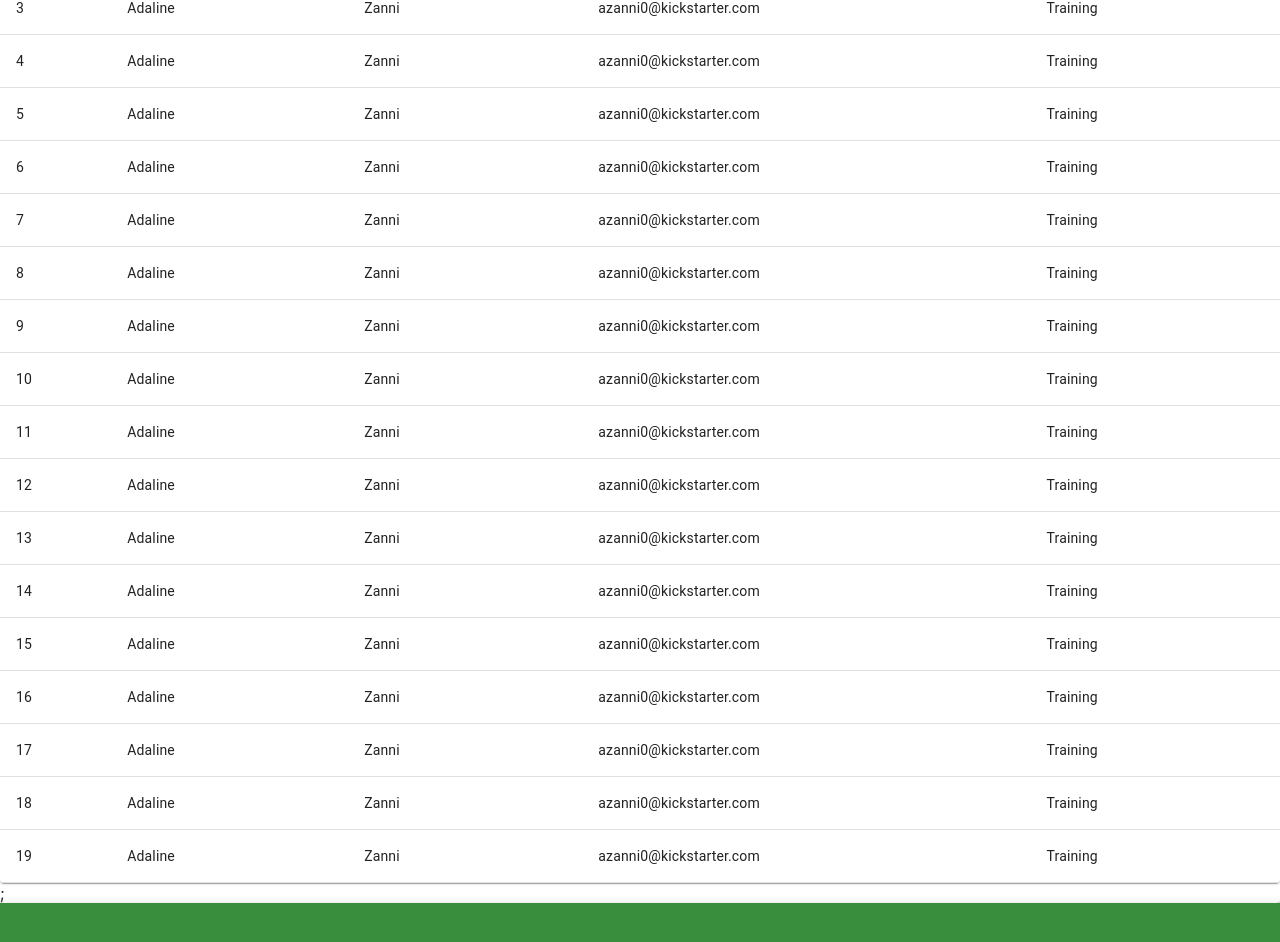
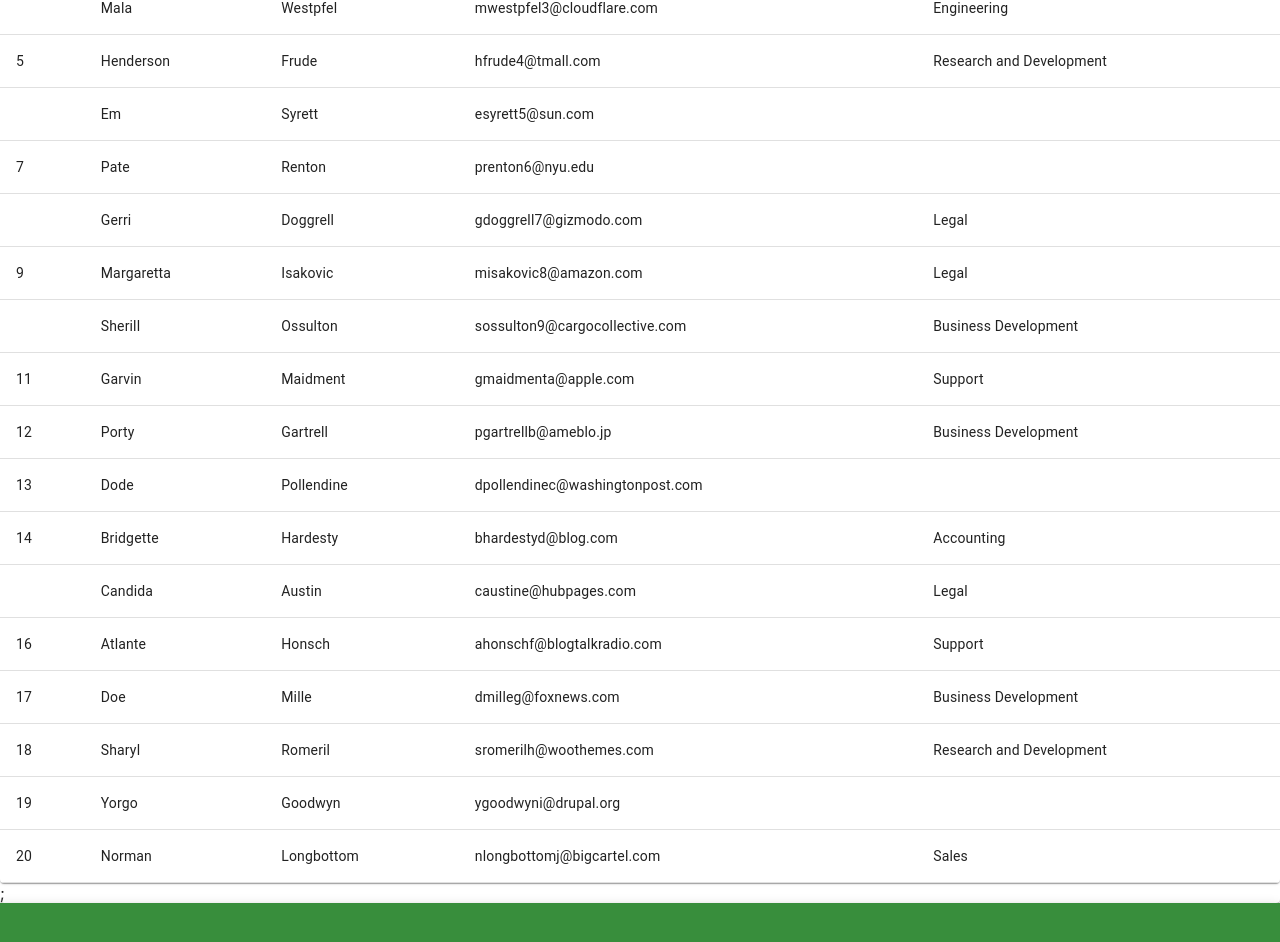
Before and after one commit to asibaja13/react-exercise, a React (Create React App) app: page /associates in a window 1280 px wide. Shown: the part 298-1240 px from the top of the page. Built offline with nearby package versions, Linux system fonts and the light colour scheme; data requests are answered from the project's data file.

Commit message:
Get associates from db

```diff
--- a/src/components/Associates/Associates.tsx
+++ b/src/components/Associates/Associates.tsx
@@ -1,26 +1,38 @@
 import React, { Component } from "react";
 import Paper from "@material-ui/core/Paper";
 import AssociatesTable from "./Table";
+import { getAssociates } from '../../services/associate.service';
+import Associate from "../../interfaces/associate";
 
-export default class Associates extends Component {
-  getAssociates = () => {
-    const associates = [];
-    for (let i = 0; i < 20; i++) {
-      associates.push({
-        id: i,
-        first_name: "Adaline",
-        last_name: "Zanni",
-        email: "azanni0@kickstarter.com",
-        Department: "Training"
-      });
-    }
-    return associates;
-  };
+interface Props {
+
+}
+interface State {
+  associates: Array<Associate>
+}
+
+export default class Associates extends Component<Props, State> {
+
+  constructor(props: any) {
+    super(props);
+    this.state = {
+      associates: []
+    };
+  }
+
+  async componentWillMount() {
+    const associates = await getAssociates();
+    this.setState({
+      associates
+    })
+
+  }
 
   render() {
+    const { associates } = this.state;
     return (
       <Paper>
-        <AssociatesTable associates={this.getAssociates()} />;
+        <AssociatesTable associates={associates} />;
       </Paper>
     );
   }
--- /dev/null
+++ b/src/services/associate.service.ts
@@ -0,0 +1,7 @@
+import Associate from "../interfaces/associate";
+
+export async function getAssociates() {
+    const response = await fetch('http://localhost:3001/associates');
+    const body = await response.json();
+    return body as Array<Associate>;
+}
--- a/tsconfig.json
+++ b/tsconfig.json
@@ -17,7 +17,8 @@
     "resolveJsonModule": true,
     "isolatedModules": true,
     "noEmit": true,
-    "jsx": "react"
+    "jsx": "react",
+    "sourceMap": true
   },
   "include": [
     "src"
```
